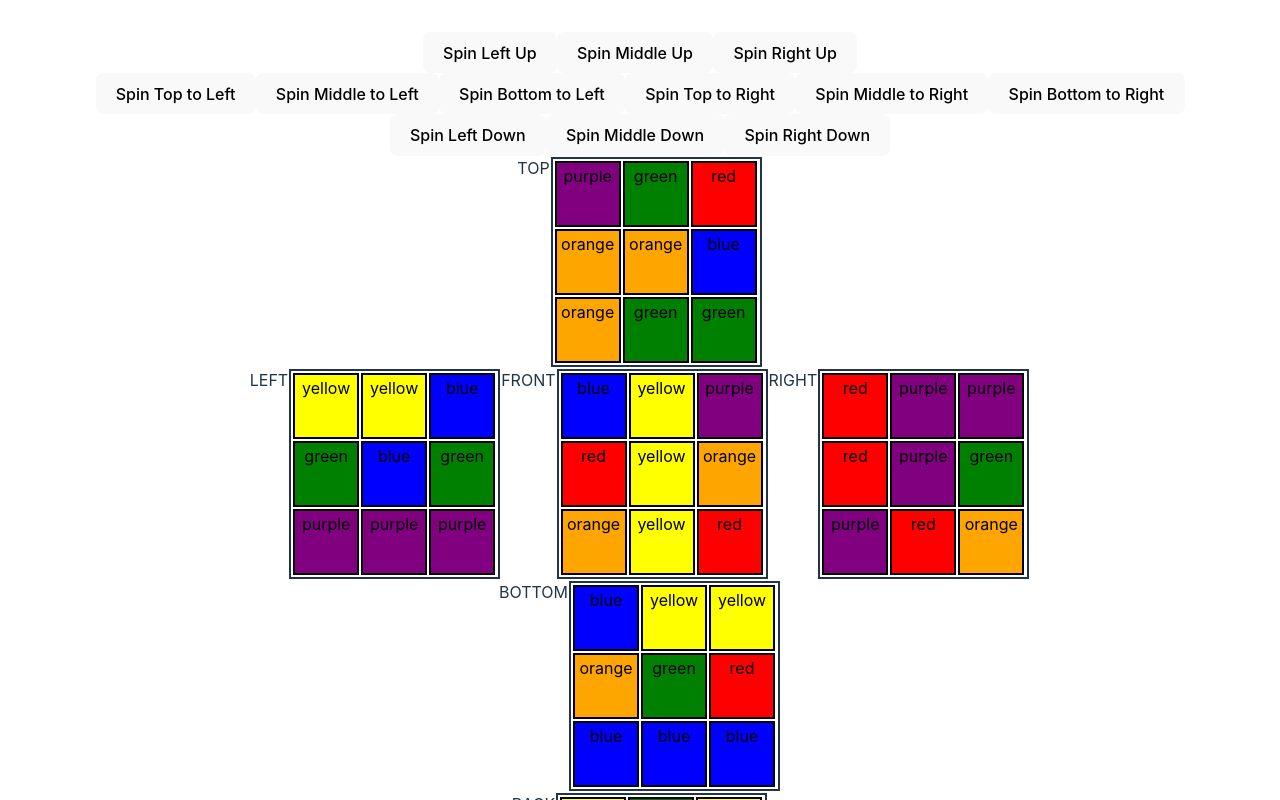
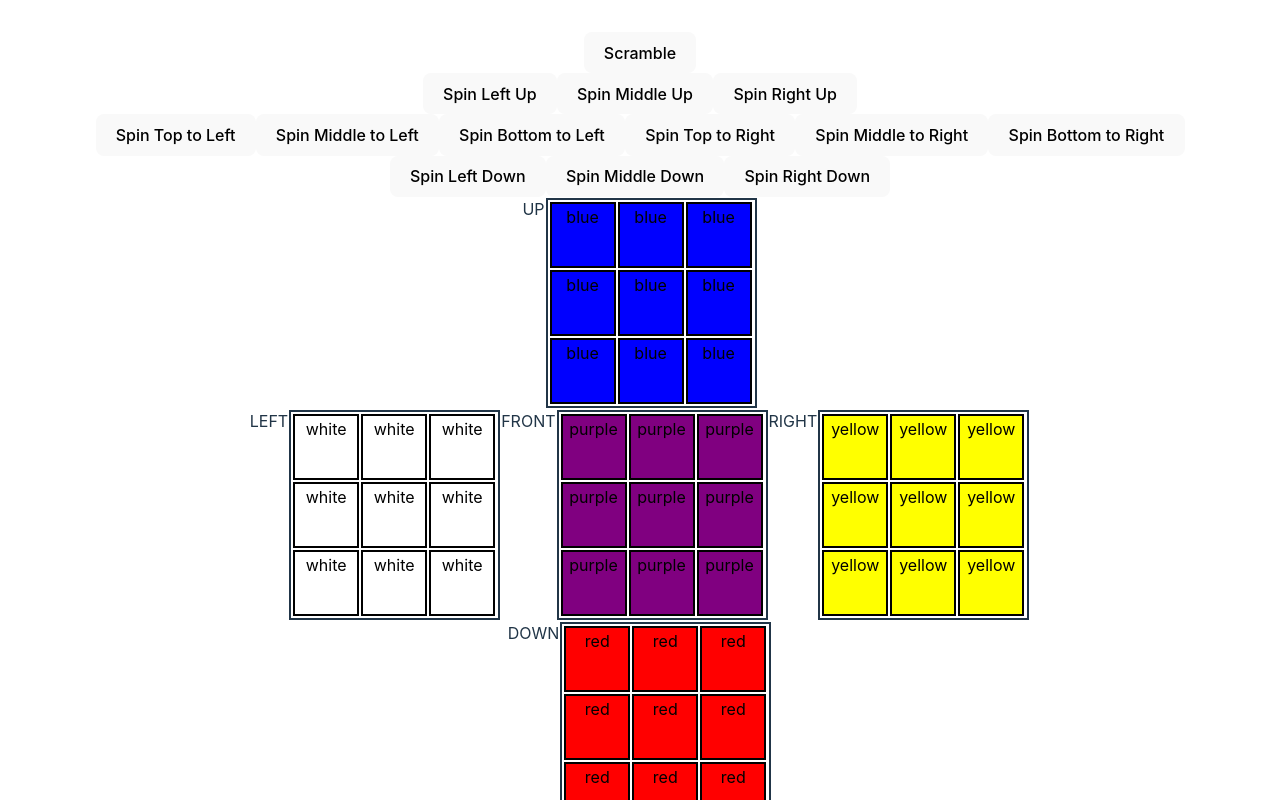
Before and after one commit to Takodakko/boris-cube, a Vue app: page / in a window 1280 px wide. Shown: the top 800 px of the page. Built offline with nearby package versions, Linux system fonts and the light colour scheme.

Commit message:
added scramble button and adjusted labels for faces based on standards

```diff
--- a/index.html
+++ b/index.html
@@ -2,7 +2,7 @@
 <html lang="en">
   <head>
     <meta charset="UTF-8" />
-    <link rel="icon" type="image/svg+xml" href="/vite.svg" />
+    <link rel="icon" type="image/svg+xml" href="/cube_icon.svg" />
     <meta name="viewport" content="width=device-width, initial-scale=1.0" />
     <title>Vite + Vue + TS</title>
   </head>
--- a/src/App.vue
+++ b/src/App.vue
@@ -1,29 +1,25 @@
 <script setup lang="ts">
   import { ref, StyleValue } from 'vue';
-  // import Side from './components/Side.vue'
   import Square from './components/Square.vue'
 
   function assignColors() {
-    const listOfColors: Array<[string, number]> = [['red', 9], ['blue', 9], ['yellow', 9], ['orange', 9], ['green', 9], ['purple', 9]];
-    const listOfSelectedColors: string[] = [];
-    while (listOfSelectedColors.length < 54) {
-      const currentIndex = Math.floor(Math.random() * listOfColors.length);
+    const listOfColors: Array<string> = ['red', 'blue', 'yellow', 'white', 'green', 'purple'];
+    const listOfSelectedColors: string[][] = [];
+    let repeat = 5;
+    while (repeat >= 0) {
+      const newColorSet: string[] = new Array(9);
+      newColorSet.fill(listOfColors[repeat]);
+      listOfSelectedColors.push(newColorSet);
+      repeat -= 1;
+    }
 
-      const currentSpace: [string, number] = listOfColors[currentIndex];
-      const currentColor: string = currentSpace[0];
-      currentSpace[1] = currentSpace[1] - 1;
-      if (currentSpace[1] <= 0) {
-        listOfColors.splice(currentIndex, 1);
-      }
-      listOfSelectedColors.push(currentColor);
-    }
     const newCube: Record<string, string[]> = {
-      f: listOfSelectedColors.slice(0, 9),
-      af: listOfSelectedColors.slice(9, 18),
-      l: listOfSelectedColors.slice(18, 27),
-      al: listOfSelectedColors.slice(27, 36),
-      t: listOfSelectedColors.slice(36, 45),
-      at: listOfSelectedColors.slice(45, 54),
+      f: [...listOfSelectedColors[0]],
+      b: [...listOfSelectedColors[1]],
+      l: [...listOfSelectedColors[2]],
+      r: [...listOfSelectedColors[3]],
+      u: [...listOfSelectedColors[4]],
+      d: [...listOfSelectedColors[5]],
     };
     return newCube;
   }
@@ -86,10 +82,10 @@
 
   };
 
-  const top = ['f', 'at', 'af', 't'];
-  const bottom = ['f', 't', 'af', 'at'];
-  const hidari = ['f', 'al', 'af', 'l'];
-  const migi = ['f', 'l', 'af', 'al'];
+  const top = ['f', 'd', 'b', 'u'];
+  const bottom = ['f', 'u', 'b', 'd'];
+  const hidari = ['f', 'r', 'b', 'l'];
+  const migi = ['f', 'l', 'b', 'r'];
 
   const left = [0, 3, 6];
   const mid = [1, 4, 7];
@@ -100,12 +96,12 @@
 
   const leftSpinUp: string[] = ['l', 'spinCounterClockwise'];
   const leftSpinDown: string[] = ['l', 'spinClockwise'];
-  const rightSpinUp: string[] = ['al', 'spinClockwise'];
-  const rightSpinDown: string[] = ['al', 'spinCounterClockwise'];
-  const topSpinLeft: string[] = ['t', 'spinClockwise'];
-  const topSpinRight: string[] = ['t', 'spinCounterClockwise'];
-  const bottomSpinLeft: string[] = ['at', 'spinCounterClockwise'];
-  const bottomSpinRight: string[] = ['at', 'spinClockwise'];
+  const rightSpinUp: string[] = ['r', 'spinClockwise'];
+  const rightSpinDown: string[] = ['r', 'spinCounterClockwise'];
+  const topSpinLeft: string[] = ['u', 'spinClockwise'];
+  const topSpinRight: string[] = ['u', 'spinCounterClockwise'];
+  const bottomSpinLeft: string[] = ['d', 'spinCounterClockwise'];
+  const bottomSpinRight: string[] = ['d', 'spinClockwise'];
   const skip: string[] = ['skip', 'skip'];
 
   const topLeft: [string[], number[], string[]] = [top, left, leftSpinUp];
@@ -124,6 +120,30 @@
   const leftMid: [string[], number[], string[]] = [hidari, naka, skip];
   const leftBottom: [string[], number[], string[]] = [hidari, shita, bottomSpinLeft];
 
+  const arrowSet = [
+  topLeft,
+  topMid,
+  topRight,
+  leftTop,
+  leftMid,
+  leftBottom,
+  rightBottom,
+  rightMid,
+  rightTop,
+  bottomLeft,
+  bottomMid,
+  bottomRight,
+  ];
+
+  function scramble() {
+    let repeat = 20;
+    while (repeat > 0) {
+      const randomNumber = Math.floor(Math.random() * arrowSet.length);
+      rotateRow(arrowSet[randomNumber]);
+      repeat -= 1;
+    }
+  };
+
   const cubeFaceStyling: StyleValue = {
     'display': 'flex',
     'flex-direction': 'row',
@@ -138,6 +158,7 @@
 </script>
 
 <template>
+  <button @click="scramble">Scramble</button><br>
   <button @click="rotateRow(topLeft)">Spin Left Up</button>
   <button @click="rotateRow(topMid)">Spin Middle Up</button>
   <button @click="rotateRow(topRight)">Spin Right Up</button>
@@ -154,9 +175,9 @@
   <button @click="rotateRow(bottomRight)">Spin Right Down</button>
   <br>
   <div :style="{display: 'flex', 'flex-direction': 'row', 'justify-content': 'center'}">
-  TOP
+  UP
   <div :style="cubeFaceStyling">
-    <Square v-for="(color, index) in currentGameState.t" :color="color" :key="'t-' + index"/><br>
+    <Square v-for="(color, index) in currentGameState.u" :color="color" :key="'u-' + index"/><br>
   </div>
 </div>
   <div :style="{display: 'flex', 'flex-direction': 'row', 'justify-content': 'center'}">
@@ -170,19 +191,19 @@
   </div>
   RIGHT
   <div :style="cubeFaceStyling">
-    <Square v-for="(color, index) in currentGameState.al" :color="color" :key="'al-' + index"/>
+    <Square v-for="(color, index) in currentGameState.r" :color="color" :key="'r-' + index"/>
   </div>
 </div>
 <div :style="{display: 'flex', 'flex-direction': 'row', 'justify-content': 'center'}">
-  BOTTOM
+  DOWN
   <div :style="cubeFaceStyling">
-    <Square v-for="(color, index) in currentGameState.at" :color="color" :key="'at-' + index"/><br>
+    <Square v-for="(color, index) in currentGameState.d" :color="color" :key="'d-' + index"/><br>
   </div>
 </div>
 <div :style="{display: 'flex', 'flex-direction': 'row', 'justify-content': 'center'}">
   BACK
   <div :style="cubeFaceStyling">
-    <Square v-for="(color, index) in currentGameState.af" :color="color" :key="'af-' + index"/><br>
+    <Square v-for="(color, index) in currentGameState.b" :color="color" :key="'b-' + index"/><br>
   </div>
 </div>
 </template>
--- a/src/components/Square.vue
+++ b/src/components/Square.vue
@@ -1,5 +1,4 @@
 <script setup lang="ts">
-// import { computed } from 'vue'
 
 const props = defineProps({
   color: {type: String, required: true}
```
Also changed, not shown: src/components/Side.vue (deleted, +0 -11 lines), public/cube_icon.svg (added), 1 other file (tests, documents, lock files or other folders).
